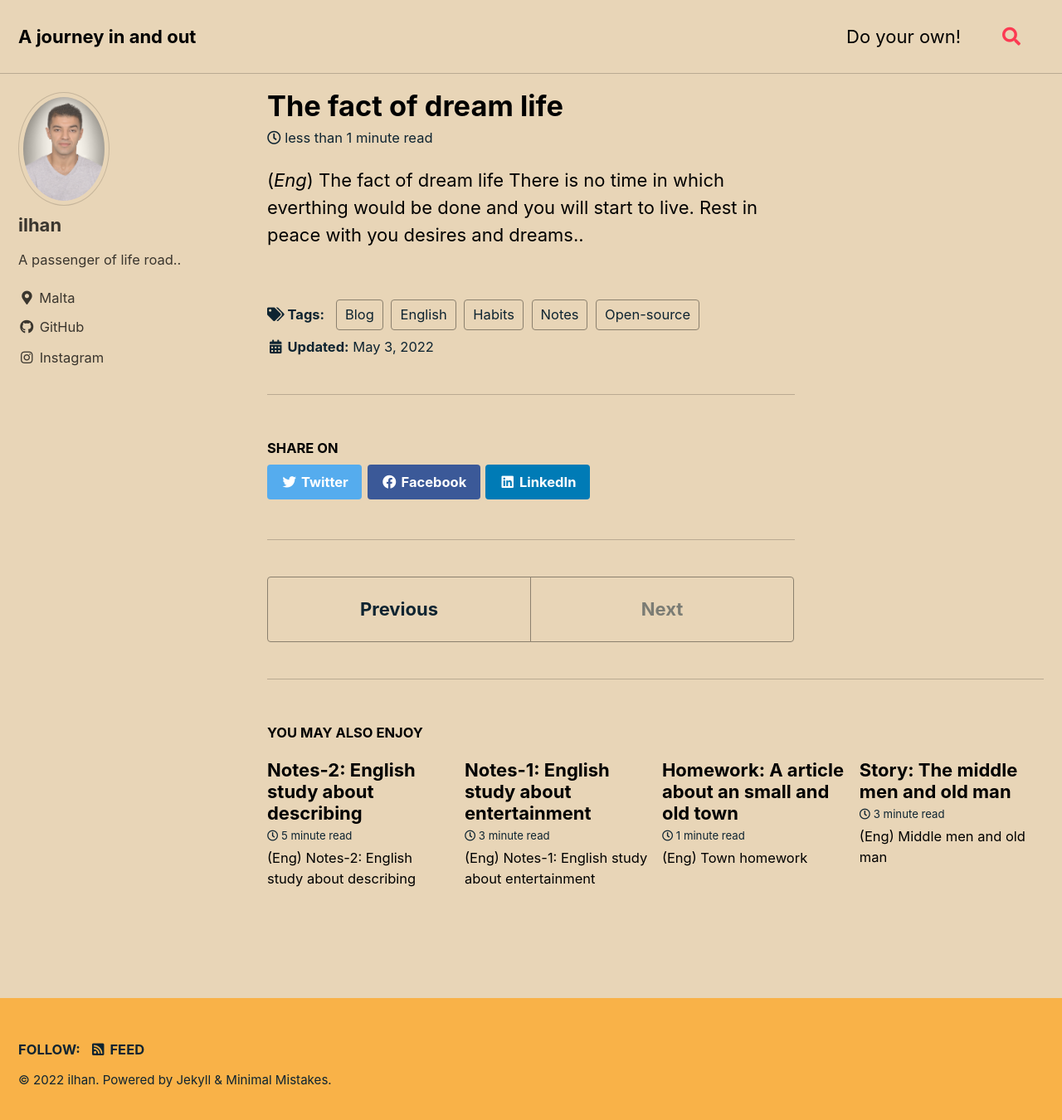
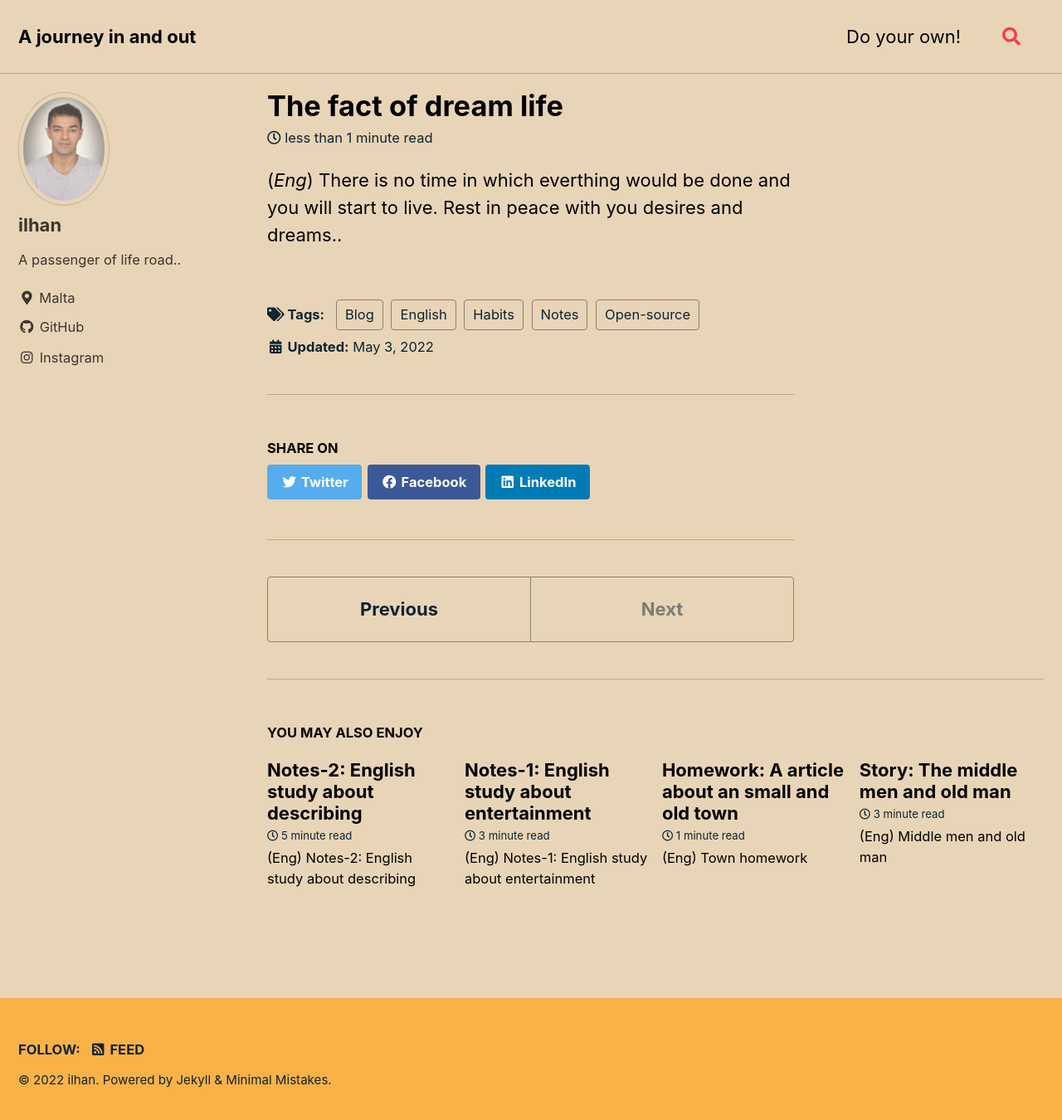
Before and after one commit to ilhangoren/ilhangoren.github.io, a Jekyll site: the page built from _posts/2022-05-03-The fact of dream life.md, in a window 1280 px wide and 1358 px high. Shown: the top 1350 px of the window at 83% size. Built offline with Jekyll 4.4.1, drawn with Linux system fonts in a browser that asks for light colours; cached includes are drawn as plain includes; comment, search, counter and statistics services are not loaded.

Commit message:
Update and rename 2022-05-03-Listem.md to 2022-05-03-The fact of dream life.md
fact edit

```diff
--- a/_posts/2022-05-03-Listem.md
+++ b/_posts/2022-05-03-The fact of dream life.md
@@ -10,5 +10,5 @@ tags: [Blog, Open-source, Notes, English, Habits]
 comments: true
 share: true
 ---
-(*Eng*) The fact of dream life
+(*Eng*)
 There is no time in which everthing would be done and you will start to live. Rest in peace with you desires and dreams..
```
